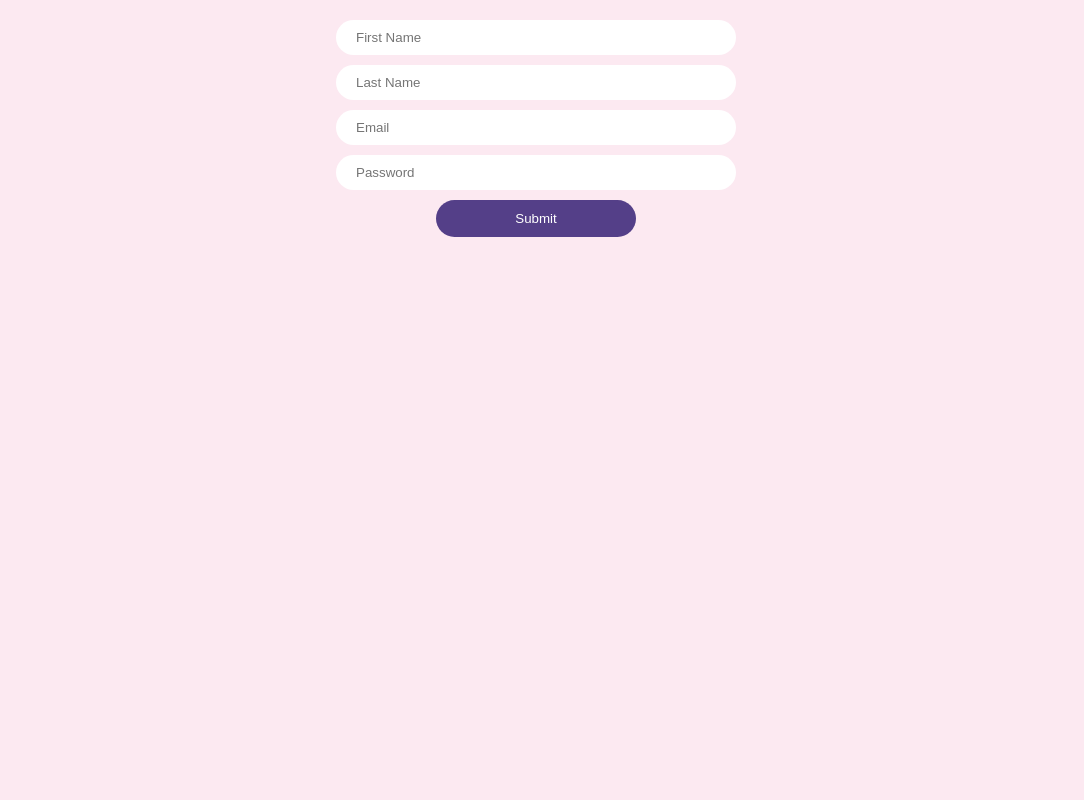
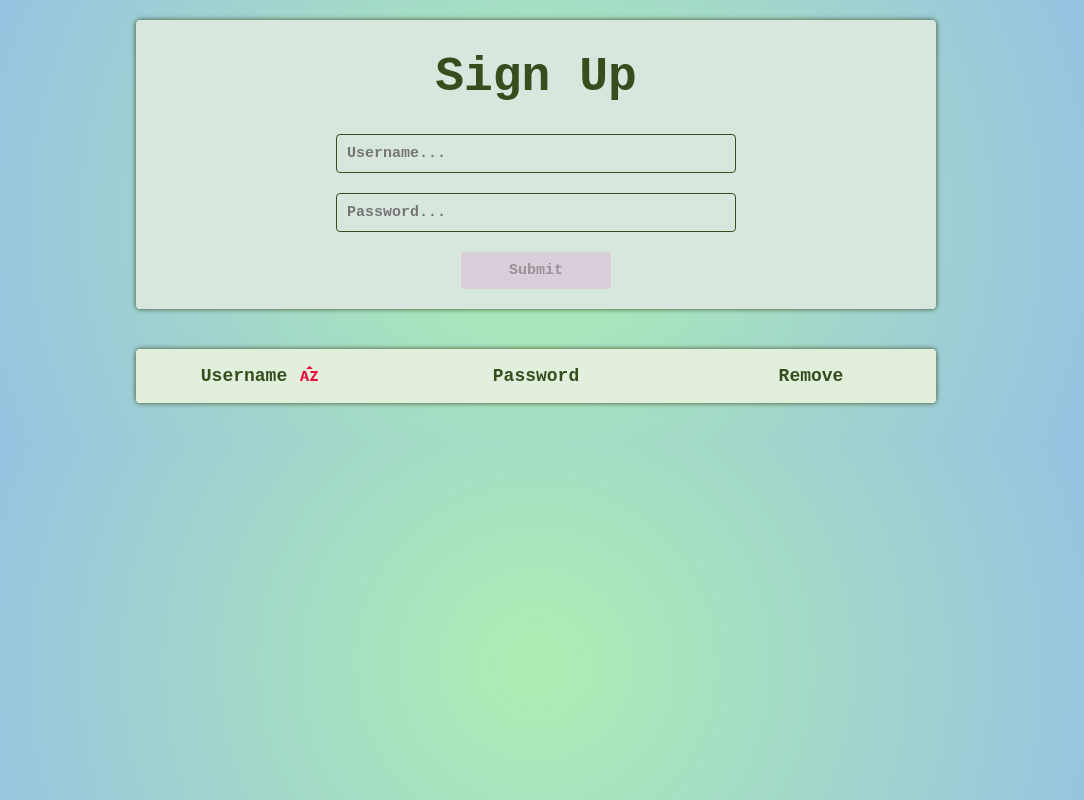
Before and after one commit to VaheM27/react_ujexner, a React (Create React App) app: page / in a window 1280 px wide. Shown: the whole page, without its empty margins (104-1188 px from the left). Built offline with nearby package versions, Linux system fonts and the light colour scheme.

Commit message:
Lesson 10 Homework

```diff
--- a/package.json
+++ b/package.json
@@ -3,6 +3,8 @@
   "version": "0.1.0",
   "private": true,
   "dependencies": {
+    "@mdi/js": "^7.4.47",
+    "@mdi/react": "^1.6.1",
     "@testing-library/jest-dom": "^5.17.0",
     "@testing-library/react": "^13.4.0",
     "@testing-library/user-event": "^13.5.0",
--- /dev/null
+++ b/src/Lesson10/App.jsx
@@ -0,0 +1,101 @@
+import { useState } from "react";
+import Inputs from "./components/Inputs/Inputs";
+import Table from "./components/Table/Table";
+import { nanoid } from "nanoid";
+
+import "./App.scss";
+
+function App() {
+  const [data, setData] = useState([]);
+  const [disable, setDisable] = useState(true);
+  const [firstValue, setFirstValue] = useState("");
+  const [secondValue, setSecondValue] = useState("");
+  const [sort, setSort] = useState(false);
+
+  function checkFirstState(e) {
+    setFirstValue(e.target.value);
+    setDisable(!(firstValue && secondValue));
+  }
+  function checkSecondValue(e) {
+    setSecondValue(e.target.value);
+    setDisable(!(firstValue && secondValue));
+  }
+
+  function createData(e) {
+    e.preventDefault();
+    const formData = e.target;
+    const { userName, password } = formData;
+
+    const eachItem = {
+      id: nanoid(),
+      name: userName.value.trim(),
+      pass: password.value.trim(),
+      showPass: false,
+    };
+
+    const isDuplicate = data.some(
+      (item) => item.name.toLowerCase() === userName.value.trim().toLowerCase()
+    );
+
+    if (isDuplicate) {
+      alert("This username is already used, please choose another one.");
+      return;
+    }
+
+    if (userName.value.trim() && password.value.trim()) {
+      setFirstValue("");
+      setSecondValue("");
+      setDisable(true);
+      setData([...data, eachItem]);
+    }
+  }
+
+  function sortByName() {
+    const sortedArray =
+      sort === false
+        ? data.toSorted((a, b) => a.name.localeCompare(b.name))
+        : data.toSorted((a, b) => b.name.localeCompare(a.name));
+
+    setSort(!sort);
+    setData(sortedArray);
+  }
+
+  const passwordShowHide = (userID) => {
+    const passwordsArr = data.map((item) => {
+      if (item.id === userID) {
+        return { ...item, showPass: !item.showPass };
+      }
+      return { ...item, showPass: false };
+    });
+    setData(passwordsArr);
+  };
+
+  const deleteFunction = (userID) => {
+    const deletedArr = data.filter((item) => {
+      return item.id !== userID;
+    });
+    setData(deletedArr);
+  };
+
+  return (
+    <div className="App">
+      <Inputs
+        sendData={createData}
+        buttonState={disable}
+        firstState={checkFirstState}
+        secondState={checkSecondValue}
+        firstInput={firstValue}
+        secondInput={secondValue}
+      />
+      <Table
+        arr={data}
+        sortFunction={sortByName}
+        passwordState={passwordShowHide}
+        deleteUser={deleteFunction}
+        sortIcon={sort}
+      />
+    </div>
+  );
+}
+
+export default App;
--- /dev/null
+++ b/src/Lesson10/App.scss
@@ -0,0 +1,5 @@
+@import "./styles/global.scss";
+
+.App {
+  text-align: center;
+}
--- /dev/null
+++ b/src/Lesson10/components/DeleteButton/DeleteButton.jsx
@@ -0,0 +1,17 @@
+import Icon from "@mdi/react";
+import { mdiDeleteCircle } from "@mdi/js";
+
+import "./DeleteButton.scss";
+
+const DeleteButton = ({ remove }) => {
+  return (
+    <Icon
+      onClick={remove}
+      className="deleteIcon"
+      path={mdiDeleteCircle}
+      size={1.2}
+    />
+  );
+};
+
+export default DeleteButton;
--- /dev/null
+++ b/src/Lesson10/components/DeleteButton/DeleteButton.scss
@@ -0,0 +1,10 @@
+@import "../../styles/global.scss";
+
+.deleteIcon {
+  cursor: pointer;
+  transition: all 0.6s;
+  color: #ec0c39;
+  &:hover {
+    transform: scale(1.2);
+  }
+}
--- /dev/null
+++ b/src/Lesson10/components/Inputs/Inputs.jsx
@@ -0,0 +1,37 @@
+import "./Inputs.scss";
+
+const Inputs = ({
+  sendData,
+  buttonState,
+  firstState,
+  secondState,
+  firstInput,
+  secondInput,
+}) => {
+  return (
+    <div className="formDiv">
+      <h1>Sign Up</h1>
+      <form onSubmit={sendData}>
+        <input
+          type="text"
+          id="userName"
+          value={firstInput}
+          onChange={firstState}
+          maxLength={20}
+          placeholder="Username..."
+        />
+        <input
+          type="password"
+          id="password"
+          value={secondInput}
+          onChange={secondState}
+          maxLength={20}
+          placeholder="Password..."
+        />
+        <input type="submit" className="submitBtn" disabled={buttonState} />
+      </form>
+    </div>
+  );
+};
+
+export default Inputs;
--- /dev/null
+++ b/src/Lesson10/components/Inputs/Inputs.scss
@@ -0,0 +1,56 @@
+@import "../../styles/global.scss";
+
+.formDiv {
+  padding: 20px 0;
+  margin: 20px auto;
+  background-color: #d8e7dd;
+  @include textParams(24px, 900, monospace, #364e1e);
+  user-select: none;
+  border-radius: 4px;
+  max-width: 800px;
+  width: 100%;
+  box-shadow: 0 0 5px #364e1e;
+  transition: all 0.6s;
+  h1 {
+    margin: 10px 0 30px 0;
+  }
+  form {
+    @include makeFlex(center, center, column, unset, 20px, unset);
+    input[type="text"],
+    input[type="password"] {
+      @include textParams(15px, 700, monospace, #364e1e);
+      max-width: 400px;
+      width: 100%;
+      border: none;
+      background-color: #d8e7dd;
+      border: 1px solid #364e1e;
+      padding: 10px;
+      outline: none;
+      border-radius: 4px;
+      cursor: default;
+    }
+
+    .submitBtn {
+      padding: 10px 20px;
+      max-width: 150px;
+      width: 100%;
+      background-color: #364e1e;
+      cursor: pointer;
+      transition: all 1s;
+      border: none;
+      border-radius: 4px;
+      @include textParams(15px, 700, monospace, #fff);
+      &:hover {
+        background-color: #90c57f;
+      }
+    }
+    .submitBtn:disabled {
+      color: #979097;
+      background-color: #d8ced9;
+      cursor: not-allowed;
+    }
+  }
+  &:hover {
+    box-shadow: 0 0 30px #364e1e;
+  }
+}
--- /dev/null
+++ b/src/Lesson10/components/Table/Table.jsx
@@ -0,0 +1,78 @@
+import DeleteButton from "../DeleteButton/DeleteButton";
+import Icon from "@mdi/react";
+import {
+  mdiEye,
+  mdiEyeOff,
+  mdiSortAlphabeticalAscendingVariant,
+  mdiSortAlphabeticalDescendingVariant,
+} from "@mdi/js";
+
+import "./Table.scss";
+
+const Table = ({ arr, sortFunction, passwordState, deleteUser, sortIcon }) => {
+  return (
+    <div className="tableDiv">
+      <table>
+        <thead>
+          <tr>
+            <th className="sortTh" onClick={sortFunction}>
+              Username
+              {sortIcon ? (
+                <Icon
+                  className="sortIcon"
+                  path={mdiSortAlphabeticalDescendingVariant}
+                  size={1}
+                />
+              ) : (
+                <Icon
+                  className="sortIcon"
+                  path={mdiSortAlphabeticalAscendingVariant}
+                  size={1}
+                />
+              )}
+            </th>
+            <th>Password</th>
+            <th>Remove</th>
+          </tr>
+        </thead>
+        <tbody>
+          {arr.map((elm) => (
+            <tr key={elm.id}>
+              <td>{elm.name}</td>
+              <td>
+                {elm.showPass ? (
+                  <div className="passDiv">
+                    <Icon
+                      className="icons"
+                      path={mdiEyeOff}
+                      size={1.2}
+                      onClick={() => passwordState(elm.id)}
+                    />
+                    {elm.pass}
+                  </div>
+                ) : (
+                  <div className="passDiv">
+                    <Icon
+                      className="icons"
+                      path={mdiEye}
+                      size={1.2}
+                      onClick={() => passwordState(elm.id)}
+                    />
+                    {elm.pass.split("").map((el) => {
+                      return (el = "●");
+                    })}
+                  </div>
+                )}
+              </td>
+              <td>
+                <DeleteButton remove={() => deleteUser(elm.id)} />
+              </td>
+            </tr>
+          ))}
+        </tbody>
+      </table>
+    </div>
+  );
+};
+
+export default Table;
--- /dev/null
+++ b/src/Lesson10/components/Table/Table.scss
@@ -0,0 +1,76 @@
+@import "../../styles/global.scss";
+
+.tableDiv {
+  max-width: 800px;
+  width: 100%;
+  margin: 40px auto;
+  border-radius: 4px;
+  overflow: hidden;
+  box-shadow: 0 0 5px #364e1e;
+  transition: all 0.6s;
+  &:hover {
+    box-shadow: 0 0 30px #364e1e;
+  }
+  table {
+    user-select: none;
+    @include makeFlex(center, center, column, unset, unset, unset);
+    thead {
+      width: 100%;
+      tr {
+        @include makeFlex(space-between, center, row, unset, unset, unset);
+        background-color: #e1efdc;
+        th {
+          max-width: 250px;
+          width: 100%;
+          padding: 15px;
+          @include textParams(18px, 600, monospace, #364e1e);
+        }
+        .sortTh {
+          cursor: pointer;
+          @include makeFlex(center, center, unset, unset, unset, 10px);
+          .sortIcon {
+            color: #ec0c39;
+            transition: all 0.6s;
+            cursor: pointer;
+            &:hover {
+              transform: scale(1.1);
+            }
+          }
+        }
+      }
+    }
+    tbody {
+      width: 100%;
+      tr {
+        @include makeFlex(space-between, center, row, unset, unset, unset);
+        background-color: #f0f7ed;
+        transition: all 0.3s;
+        td {
+          max-width: 250px;
+          width: 100%;
+          padding: 0 15px;
+          overflow-x: scroll;
+          @include textParams(14px, 550, monospace, #364e1e);
+          .passDiv {
+            margin-left: 40px;
+            @include makeFlex(flex-start, center, unset, unset, unset, 10px);
+            .icons {
+              color: #ec0c39;
+              cursor: pointer;
+              transition: all 0.6s;
+              &:hover {
+                transform: scale(1.1);
+              }
+            }
+          }
+        }
+        td:first-child {
+          padding: 20px 15px;
+        }
+        &:hover {
+          background-color: #e1efdc;
+        }
+      }
+    }
+  }
+}
--- /dev/null
+++ b/src/Lesson10/styles/global.scss
@@ -0,0 +1,35 @@
+* {
+  margin: 0;
+  padding: 0;
+  box-sizing: border-box;
+}
+
+::-webkit-scrollbar {
+  display: none;
+}
+
+body {
+  background: rgb(174, 238, 178);
+  background: radial-gradient(
+    circle,
+    rgba(174, 238, 178, 1) 0%,
+    rgba(148, 187, 233, 1) 100%
+  );
+}
+
+@mixin makeFlex($justify, $align, $dir, $wrap, $rgap, $cgap) {
+  display: flex;
+  justify-content: $justify;
+  align-items: $align;
+  flex-direction: $dir;
+  flex-wrap: $wrap;
+  row-gap: $rgap;
+  column-gap: $cgap;
+}
+
+@mixin textParams($size, $weight, $family, $color) {
+  font-size: $size;
+  font-weight: $weight;
+  font-family: $family;
+  color: $color;
+}
--- a/src/index.js
+++ b/src/index.js
@@ -1,6 +1,6 @@
 import React from "react";
 import ReactDOM from "react-dom/client";
-import App from "./Lesson9/App";
+import App from "./Lesson10/App";
 
 const root = ReactDOM.createRoot(document.getElementById("root"));
 root.render(<App />);
```
Also changed, not shown: 1 other file (tests, documents, lock files or other folders).
